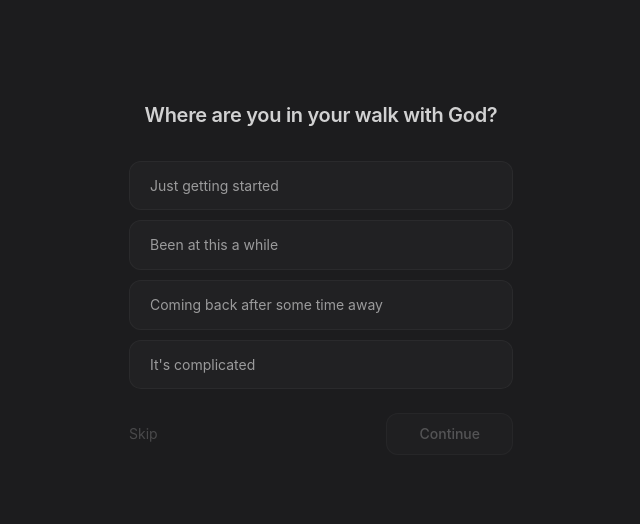
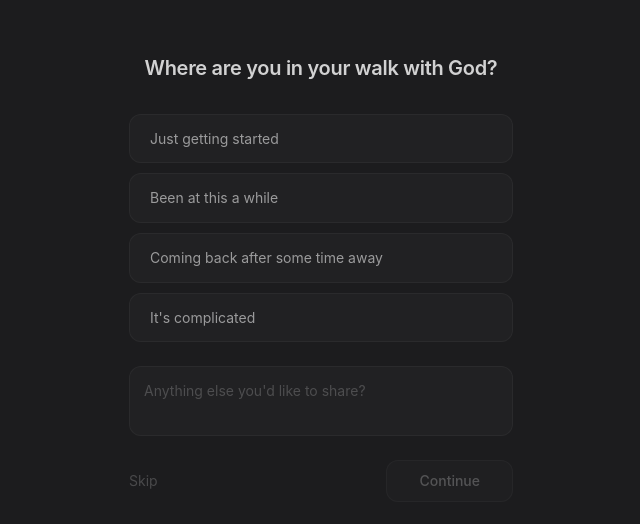
Before and after one commit to yemi-lagosinternationalmarket/daily-devotional, a Next.js app: page /onboarding in a window 1280 px wide. Shown: the part 122-646 px from the top of the page, without its empty margins (319-959 px from the left). Built offline with nearby package versions, Linux system fonts and the light colour scheme; no server answers.

Commit message:
fix: always show detail textarea on onboarding questions

```diff
--- a/components/onboarding-step.tsx
+++ b/components/onboarding-step.tsx
@@ -52,7 +52,6 @@ export function OnboardingStep({
         ))}
       </div>
 
-      {selected && (
       <textarea
         value={detail}
         onChange={(e) => onDetailChange(e.target.value)}
@@ -63,7 +62,6 @@ export function OnboardingStep({
           text-sm text-[var(--text-primary)] placeholder:text-[var(--text-ghost)]
           outline-none focus:border-[var(--surface-hover-border)] resize-none mb-6"
       />
-      )}
 
       <div className="w-full flex items-center justify-between">
         <button
```
Lines whose indentation alone changed are shown as unchanged.
